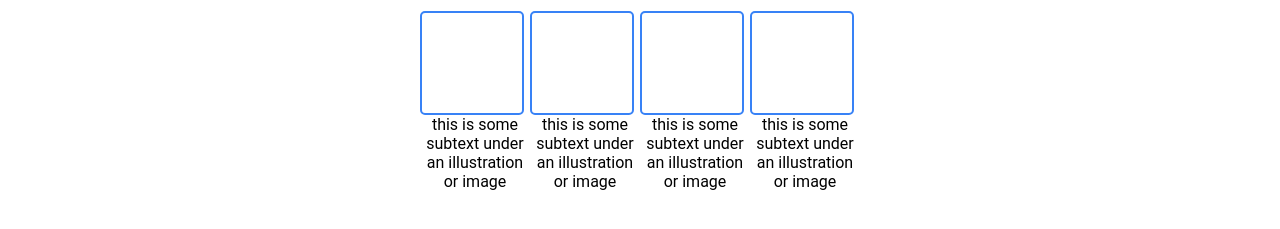
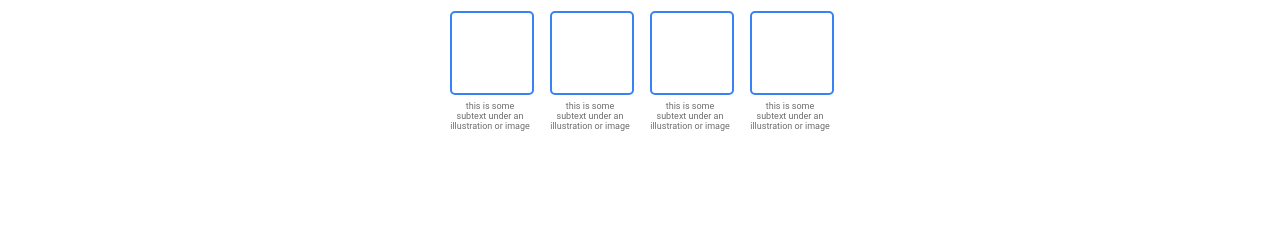
Before and after one commit to Brijsunil2/odin-website-project, a plain HTML site: page index.html in a window 1280 px wide. Shown: the part 415-644 px from the top of the page. Drawn offline with Linux system fonts and the light colour scheme.

Commit message:
Section two complete

```diff
--- a/css/main.css
+++ b/css/main.css
@@ -90,16 +90,24 @@ header {
   display: flex;
   margin: 14px;
   justify-content: center;
+  gap: 20px;
 }
 
 .info-sub-container {
-  align-items:center;
-  width: 110px;
+  width: 80px;
+  height: auto;
 }
 
 .info-media {
-  width: 100px;
-  height: 100px;
+  width: 80px;
+  height: 80px;
   border: 2px solid #3882F6;
   border-radius: 5px;
 }
+
+.info-subtext {
+  text-decoration: none;
+  font-size: 9px;
+  color: rgb(110, 110, 110);
+  margin: 6px 0;
+}
```
Also changed, not shown: index.html (+1 -0 lines).
